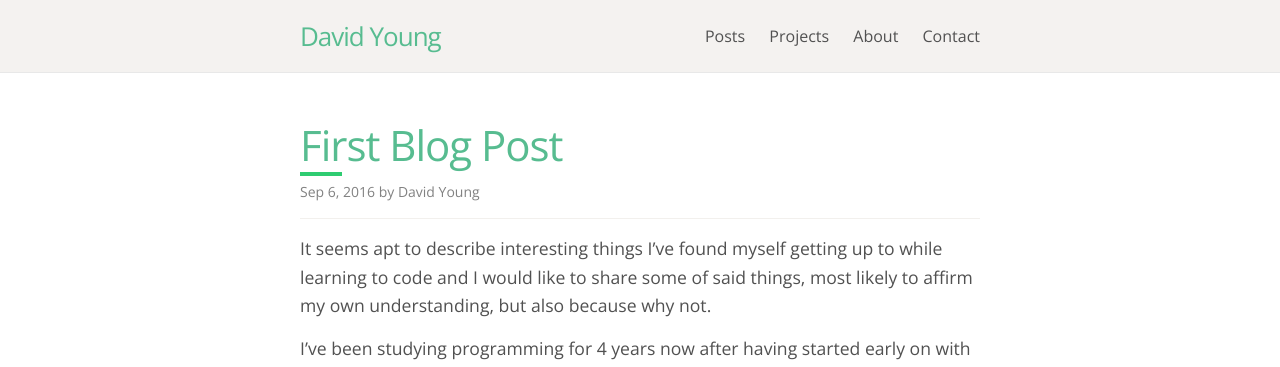
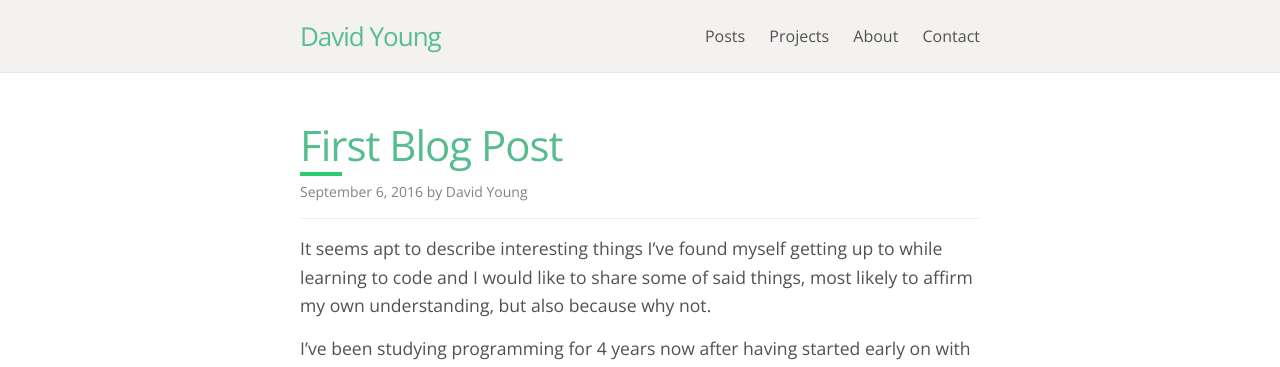
Before and after one commit to dayvidwhy/dayvidwhy.github.io, a Jekyll site: the page built from _posts/2016-09-06-first-blog-post.markdown, in a window 1280 px wide. Shown: the top 367 px of the page. Built offline with Jekyll 4.4.1, drawn with Linux system fonts in a browser that asks for light colours.

Commit message:
Clean up some styles, be only as specific as possible.

```diff
--- a/_layouts/post.html
+++ b/_layouts/post.html
@@ -28,7 +28,7 @@
     <div class="wrapper">
       <article class="post" itemscope="itemscope" itemtype="http://schema.org/BlogPosting">
         <h1 class="post-title" itemprop="name headline">{{ page.title }}</h1>
-        <p class="post-meta meta-border"><time datetime="{{ page.date | date_to_xmlschema }}" itemprop="datePublished">{{ page.date | date: '%b %-d, %Y' }}</time> by <span itemprop="author">{{ site.title }}</span></p>
+        <p class="post-meta meta-border"><time datetime="{{ page.date | date_to_xmlschema }}" itemprop="datePublished">{{ page.date | date: '%B %-d, %Y' }}</time> by <span itemprop="author">{{ site.title }}</span></p>
         <div class="post-content" itemprop="articleBody">
           {{ content }}
         </div>
@@ -49,7 +49,7 @@
         {% endif %}
       </div>
       <div class="post-tweet">
-        <a class="post-tweet-link" target="_blank" href="http://twitter.com/intent/tweet?url={{ page.url | prepend: site.url | escape }}&amp;text={{ page.title | replace: " ", "+" }}&amp;via={{ site.twitter_username }}">Share this post on Twitter</a>
+        <a class="post-tweet-link" target="_blank" href="http://twitter.com/intent/tweet?url={{ page.url | prepend: site.url | escape }}&amp;text={{ page.title | replace: " ", "+" }}&amp;via={{ site.twitter_username }}" title="Click to share this via the Twitter website.">Share this post on Twitter</a>
       </div>
     </div>
   </main>
--- a/_sass/_layout.scss
+++ b/_sass/_layout.scss
@@ -248,6 +248,7 @@
         font-size: 1em;
     }
 }
+/* End hero row */
 
 .default-title {
     margin: 8px 0;
@@ -275,7 +276,7 @@
     }
 
     h2 {
-        margin: 0 0 4px 0;
+        margin: 0;
         line-height: 1.1;
 
         .post-link {
@@ -331,6 +332,7 @@
         display: inline-block;
         margin-bottom: 4px;
     }
+}
 
 input[type=text] {
     width: 100%;
@@ -353,7 +355,6 @@
     border: 1px solid $grey-color-light;
     -webkit-appearance: none;
     -webkit-border-radius: 0px;
-    }
 }
 
 input[type=submit] {
--- a/index.html
+++ b/index.html
@@ -4,7 +4,7 @@
 <div class="default">
   <div class="hero-row">
     <div class="hero-row-image">
-      <img src="{{ '/images/small.jpg' | prepend: site.baseurl }}">
+      <img src="{{ '/images/small.jpg' | prepend: site.baseurl }}" alt="An image of an android like person from the waist up with sunglasses and a checkered shirt.">
     </div>
     <div class="hero-row-bio">
       <h1>Hi, I'm <span>David</span></h1>
@@ -18,7 +18,7 @@
       <h2 itemprop="name">
         <a class="post-link" href="{{ post.url | prepend: site.baseurl }}" itemprop="url">{{ post.title | escape }}</a>
       </h2>
-      <span class="post-meta" itemprop="datePublished">{{ post.date | date: "%b %-d, %Y" }} by {{ site.title }}</span>
+      <span class="post-meta" itemprop="datePublished">{{ post.date | date: "%B %-d, %Y" }} by {{ site.title }}</span>
       <p itemprop="description">{{ post.excerpt | strip_html }}</p>
       <a href="{{ post.url | prepend: site.baseurl }}" itemprop="url">Read More...</a>
     </article>
```
Lines whose indentation alone changed are shown as unchanged.
